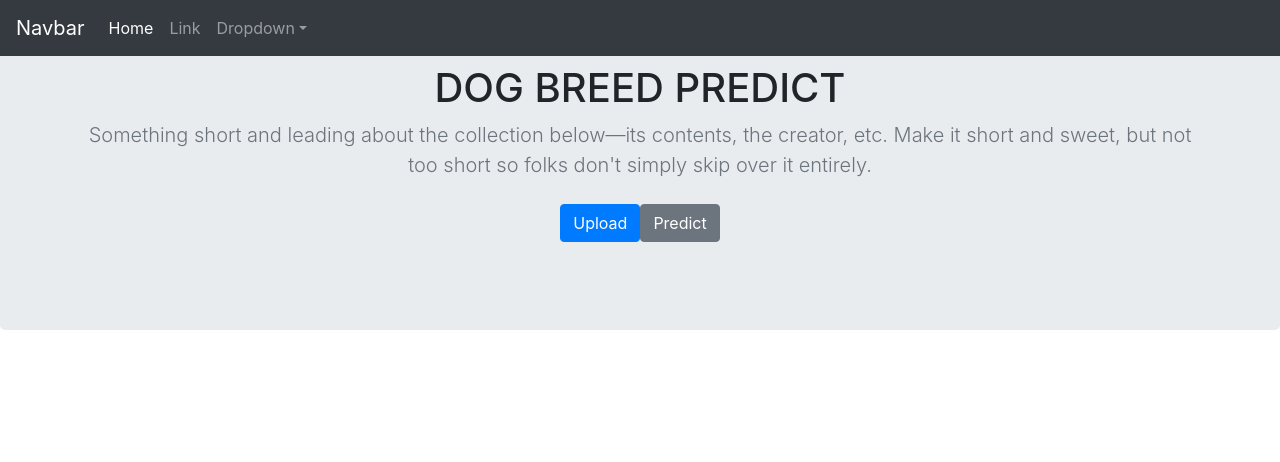
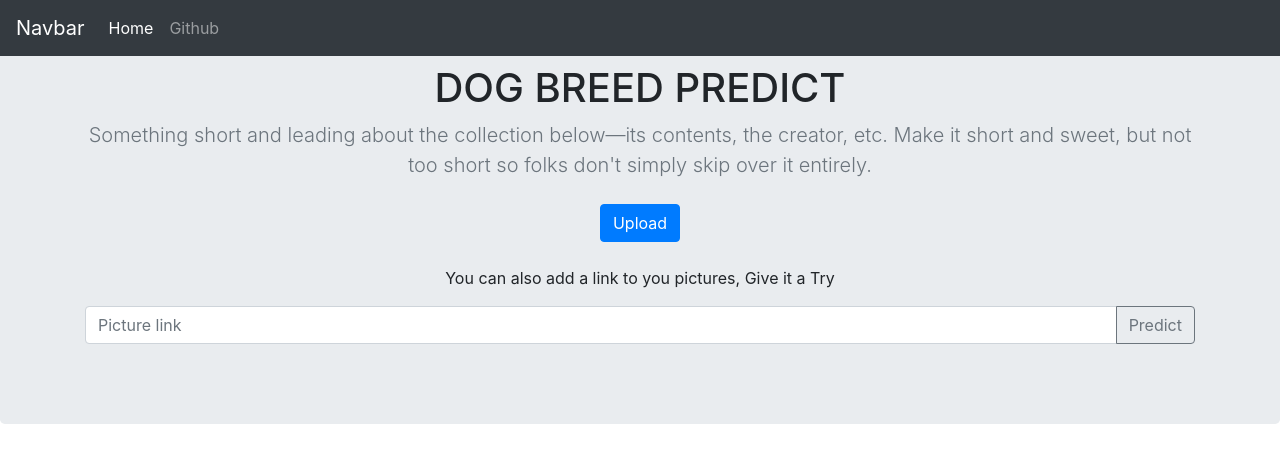
Before and after one commit to bahkali/DogBreed-Website, a React (Create React App) app in the folder frontend/dogbreed/: page / in a window 1280 px wide. Shown: the top 462 px of the page. Built offline with nearby package versions, Linux system fonts and the light colour scheme.

Commit message:
Added the image link form on the front end and modifie the navbar

```diff
--- a/frontend/dogbreed/src/App.js
+++ b/frontend/dogbreed/src/App.js
@@ -1,7 +1,7 @@
 import React from "react";
 
 import Navigation from "./components/navigation/navigation.component";
-
+import ImageLinkForm from "./components/imageLinkForm/imageLinkForm.component";
 import "./App.css";
 import "bootstrap/dist/css/bootstrap.css";
 import { render } from "@testing-library/react";
@@ -24,10 +24,8 @@ class App extends React.Component {
                 <a href="#" class="btn btn-primary my-2">
                   Upload
                 </a>
-                <a href="#" class="btn btn-secondary my-2">
-                  Predict
-                </a>
               </p>
+              <ImageLinkForm />
             </div>
           </section>
         </main>
--- /dev/null
+++ b/frontend/dogbreed/src/components/imageLinkForm/imageLinkForm.component.jsx
@@ -0,0 +1,32 @@
+import React from "react";
+// import "./imageLinkForm.styles.css";
+const ImageLinkForm = ({ onInputChange, onSubmit }) => {
+  return (
+    <div>
+      <p>{"You can also add a link to you pictures, Give it a Try "}</p>
+      <div className="center">
+        <div class="input-group mb-3">
+          <input
+            type="text"
+            class="form-control"
+            placeholder="Picture link"
+            aria-label="Picture link"
+            onChange={onInputChange}
+            aria-describedby="basic-addon2"
+          />
+          <div class="input-group-append">
+            <button
+              onClick={onSubmit}
+              class="btn btn-outline-secondary"
+              type="button"
+            >
+              Predict
+            </button>
+          </div>
+        </div>
+      </div>
+    </div>
+  );
+};
+
+export default ImageLinkForm;
--- a/frontend/dogbreed/src/components/navigation/navigation.component.jsx
+++ b/frontend/dogbreed/src/components/navigation/navigation.component.jsx
@@ -27,32 +27,8 @@ const Navigation = () => {
           </li>
           <li class="nav-item">
             <a class="nav-link" href="#">
-              Link
+              Github
             </a>
-          </li>
-
-          <li class="nav-item dropdown">
-            <a
-              class="nav-link dropdown-toggle"
-              href="http://example.com"
-              id="dropdown01"
-              data-toggle="dropdown"
-              aria-haspopup="true"
-              aria-expanded="false"
-            >
-              Dropdown
-            </a>
-            <div class="dropdown-menu" aria-labelledby="dropdown01">
-              <a class="dropdown-item" href="#">
-                Action
-              </a>
-              <a class="dropdown-item" href="#">
-                Another action
-              </a>
-              <a class="dropdown-item" href="#">
-                Something else here
-              </a>
-            </div>
           </li>
         </ul>
       </div>
```
Also changed, not shown: 1 other file (tests, documents, lock files or other folders).
